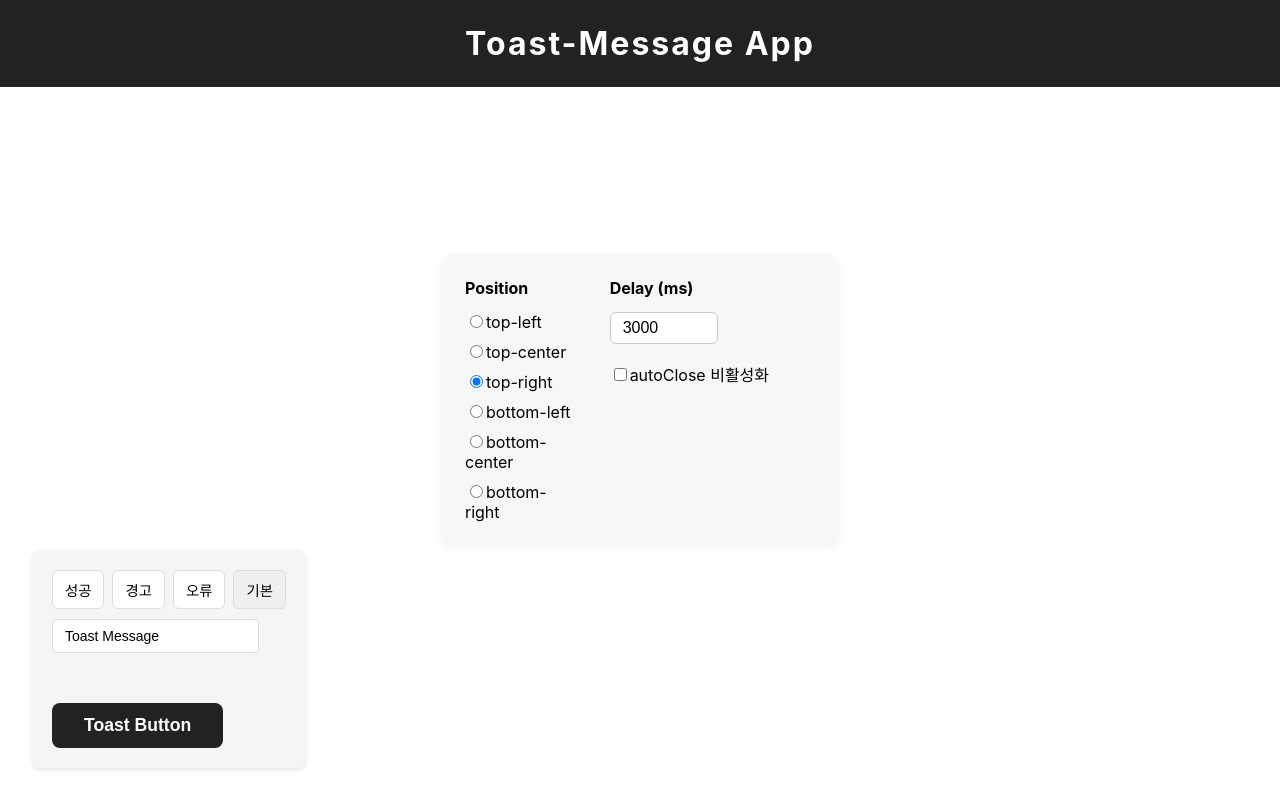
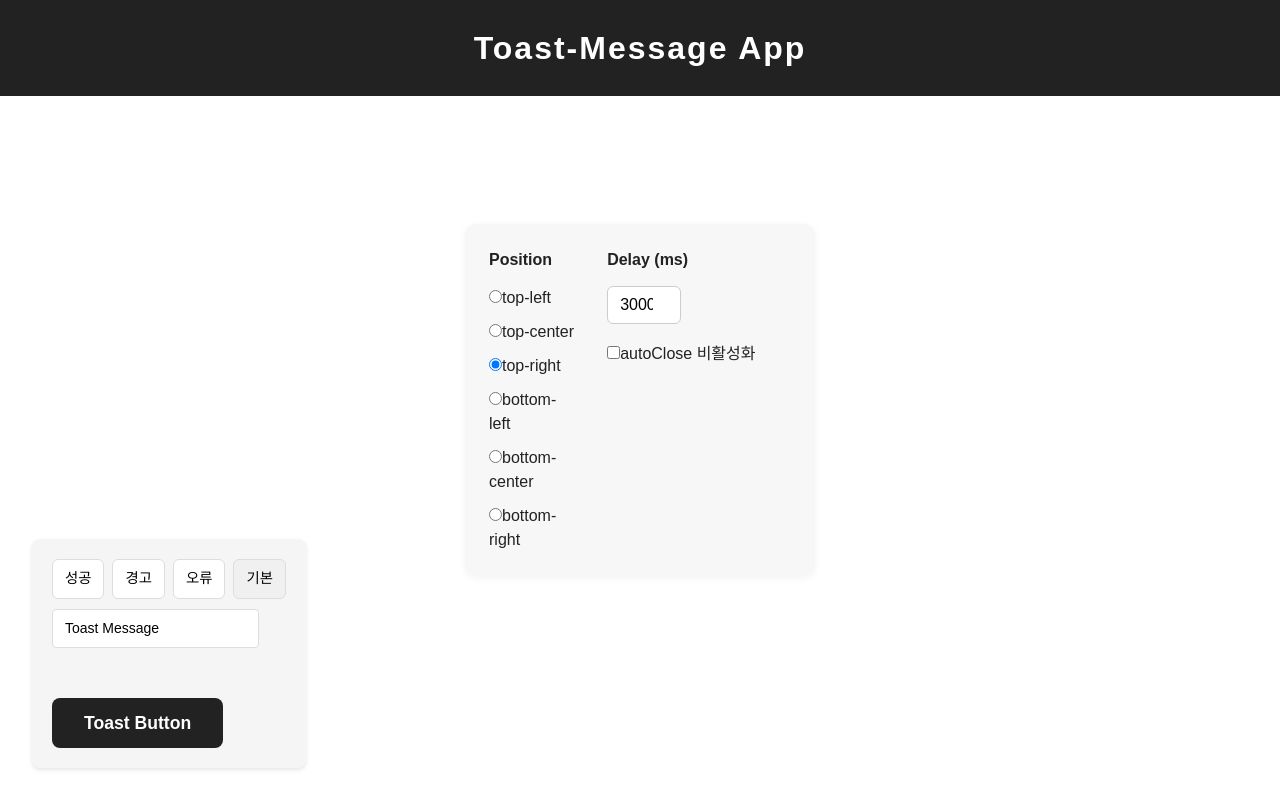
Before and after one commit to CWDll/toast-message, a React (Create React App) app: page / in a window 1280 px wide. Built offline with nearby package versions, Linux system fonts and the light colour scheme.

Commit message:
feat: reset css를 적용한다.

```diff
--- a/src/index.tsx
+++ b/src/index.tsx
@@ -2,12 +2,14 @@ import React from "react";
 import ReactDOM from "react-dom/client";
 import "./index.css";
 import App from "./App";
+import { GlobalStyle } from "./styles/GlobalStyle";
 
 const root = ReactDOM.createRoot(
   document.getElementById("root") as HTMLElement
 );
 root.render(
-  <React.StrictMode>
+  <>
+    <GlobalStyle />
     <App />
-  </React.StrictMode>
+  </>
 );
--- /dev/null
+++ b/src/styles/GlobalStyle.ts
@@ -0,0 +1,38 @@
+import { createGlobalStyle } from "styled-components";
+
+export const GlobalStyle = createGlobalStyle`
+  /* Reset CSS */
+  *, *::before, *::after {
+    box-sizing: border-box;
+    margin: 0;
+    padding: 0;
+    border: 0;
+    font: inherit;
+    vertical-align: baseline;
+  }
+  html, body {
+    height: 100%;
+    font-family: 'Noto Sans KR', 'Apple SD Gothic Neo', Arial, sans-serif;
+    background: #fff;
+    color: #222;
+    line-height: 1.5;
+    -webkit-font-smoothing: antialiased;
+  }
+  ul, ol {
+    list-style: none;
+  }
+  a {
+    color: inherit;
+    text-decoration: none;
+  }
+  button {
+    background: none;
+    border: none;
+    cursor: pointer;
+    font: inherit;
+  }
+  input, textarea {
+    font: inherit;
+    outline: none;
+  }
+`;
```
